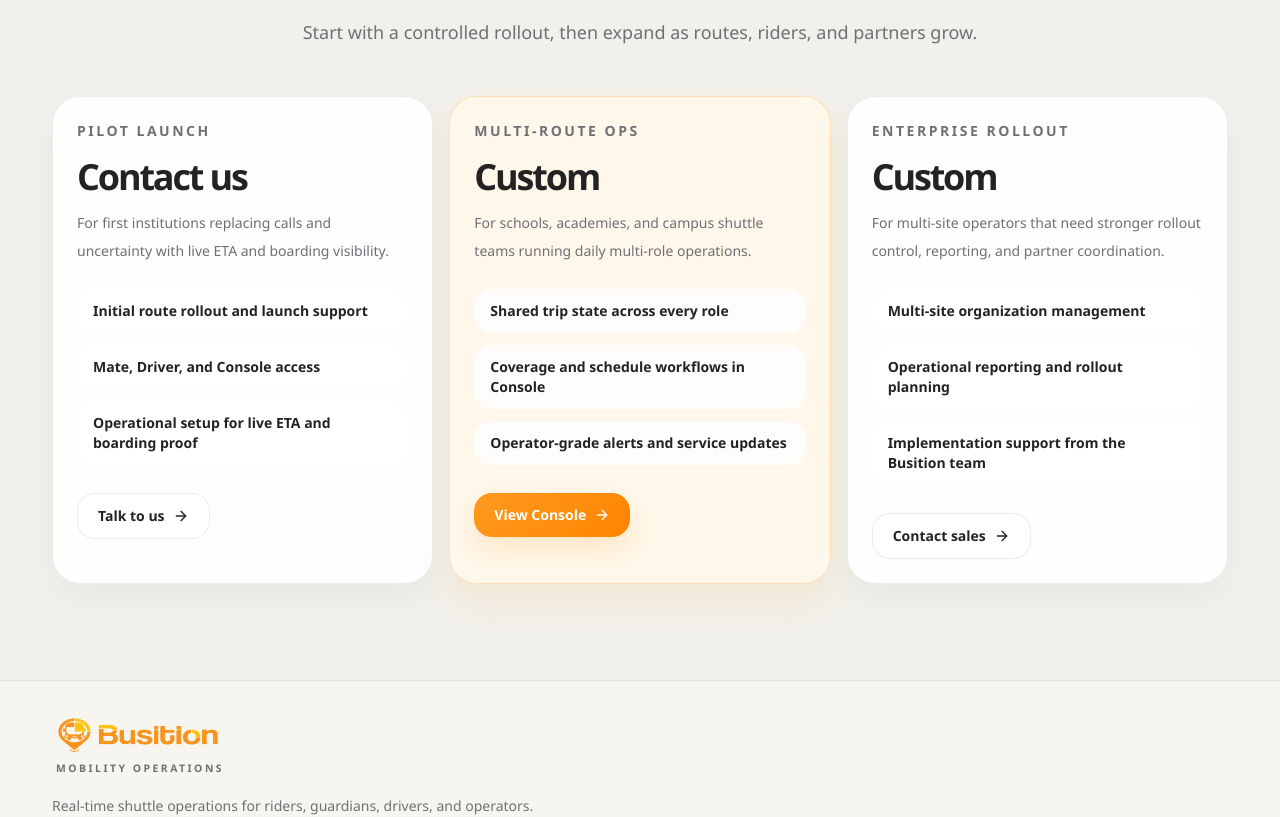
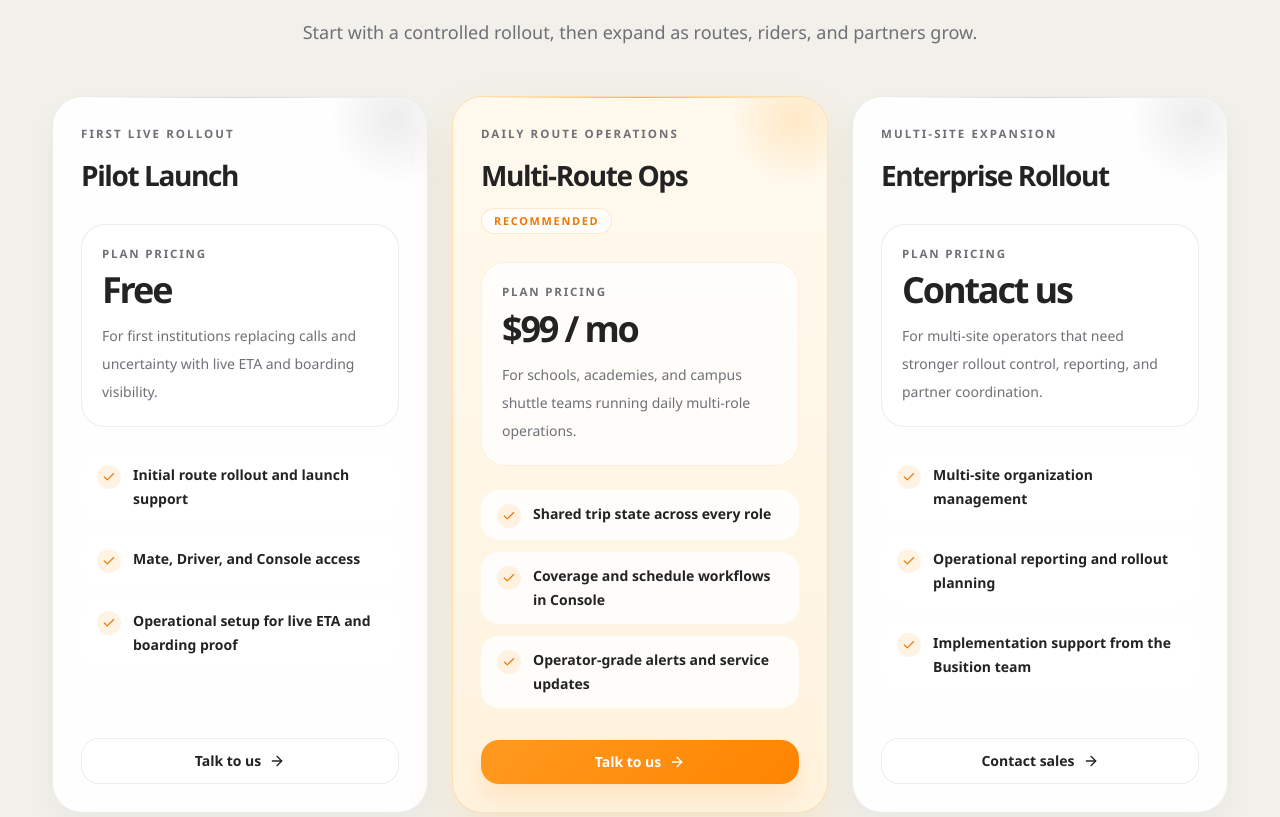
Before and after one commit to busition/busition-demo, a Next.js app: page / in a window 1280 px wide. Shown: the part 4247-5064 px from the top of the page. Built offline with nearby package versions, Linux system fonts and the light colour scheme.

Commit message:
Refine pricing section presentation

```diff
--- a/src/app/page.tsx
+++ b/src/app/page.tsx
@@ -4,6 +4,7 @@ import type { ComponentType } from "react";
 import {
   ArrowRight,
   BusFront,
+  Check,
   Clock3,
   MapPinned,
   ShieldCheck,
@@ -83,43 +84,57 @@ const roleCards = [
   },
 ];
 
-const pricingPlans = [
+type PricingPlan = {
+  name: string;
+  eyebrow: string;
+  price: string;
+  detail: string;
+  points: string[];
+  href: string;
+  ctaLabel: string;
+  featured?: boolean;
+  badge?: string;
+};
+
+const pricingPlans: PricingPlan[] = [
   {
     name: "Pilot Launch",
-    price: "Contact us",
+    eyebrow: "First live rollout",
+    price: "Free",
     detail: "For first institutions replacing calls and uncertainty with live ETA and boarding visibility.",
     points: [
       "Initial route rollout and launch support",
       "Mate, Driver, and Console access",
       "Operational setup for live ETA and boarding proof",
     ],
-    accent: false,
     href: "mailto:contact@wookingwoo.com?subject=Busition%20Pilot%20Launch",
     ctaLabel: "Talk to us",
   },
   {
     name: "Multi-Route Ops",
-    price: "Custom",
+    eyebrow: "Daily route operations",
+    price: "$99 / mo",
     detail: "For schools, academies, and campus shuttle teams running daily multi-role operations.",
     points: [
       "Shared trip state across every role",
       "Coverage and schedule workflows in Console",
       "Operator-grade alerts and service updates",
     ],
-    accent: true,
-    href: "/login?next=/console",
-    ctaLabel: "View Console",
+    featured: true,
+    badge: "Recommended",
+    href: "mailto:contact@wookingwoo.com?subject=Busition%20Multi-Route%20Ops",
+    ctaLabel: "Talk to us",
   },
   {
     name: "Enterprise Rollout",
-    price: "Custom",
+    eyebrow: "Multi-site expansion",
+    price: "Contact us",
     detail: "For multi-site operators that need stronger rollout control, reporting, and partner coordination.",
     points: [
       "Multi-site organization management",
       "Operational reporting and rollout planning",
       "Implementation support from the Busition team",
     ],
-    accent: false,
     href: "mailto:contact@wookingwoo.com?subject=Busition%20Enterprise%20Rollout",
     ctaLabel: "Contact sales",
   },
@@ -227,6 +242,108 @@ function RoleOverviewSection({
             className="orange-button inline-flex items-center gap-2 rounded-[18px] px-5 py-3 text-sm font-semibold transition-transform hover:-translate-y-0.5"
           >
             {actionLabel}
+            <ArrowRight className="h-4 w-4" />
+          </Link>
+        </div>
+      </div>
+    </article>
+  );
+}
+
+function PricingPlanCard({ plan }: { plan: PricingPlan }) {
+  return (
+    <article
+      className={cx(
+        "relative flex h-full flex-col overflow-hidden rounded-[30px] border p-6 transition-transform duration-200 hover:-translate-y-1 sm:p-7",
+        plan.featured
+          ? "border-[rgba(255,154,31,0.26)] bg-[linear-gradient(180deg,#fff9ee_0%,#fff3de_100%)] shadow-[0_24px_48px_rgba(255,154,31,0.14)]"
+          : "concept-card",
+      )}
+    >
+      <div
+        aria-hidden="true"
+        className={cx(
+          "pointer-events-none absolute inset-x-6 top-0 h-px",
+          plan.featured
+            ? "bg-[linear-gradient(90deg,rgba(255,154,31,0)_0%,rgba(255,154,31,0.76)_50%,rgba(255,154,31,0)_100%)]"
+            : "bg-[linear-gradient(90deg,rgba(35,35,35,0)_0%,rgba(35,35,35,0.18)_50%,rgba(35,35,35,0)_100%)]",
+        )}
+      />
+      <div
+        aria-hidden="true"
+        className={cx(
+          "pointer-events-none absolute right-[-32px] top-[-42px] h-32 w-32 rounded-full",
+          plan.featured
+            ? "bg-[radial-gradient(circle,rgba(255,190,92,0.28)_0%,rgba(255,190,92,0)_72%)]"
+            : "bg-[radial-gradient(circle,rgba(35,35,35,0.08)_0%,rgba(35,35,35,0)_72%)]",
+        )}
+      />
+
+      <div className="relative flex h-full flex-col">
+        <div>
+          <p className="text-[0.72rem] font-semibold uppercase tracking-[0.18em] text-[var(--foreground-soft)]">
+            {plan.eyebrow}
+          </p>
+          <div className="mt-3 flex flex-wrap items-center gap-3">
+            <h3 className="whitespace-nowrap text-[1.75rem] font-bold tracking-[-0.05em] text-[var(--foreground)]">
+              {plan.name}
+            </h3>
+
+            {plan.badge ? (
+              <span className="inline-flex rounded-full border border-[rgba(255,154,31,0.22)] bg-white/82 px-3 py-1 text-[0.68rem] font-semibold uppercase tracking-[0.16em] text-[var(--accent-deep)]">
+                {plan.badge}
+              </span>
+            ) : null}
+          </div>
+        </div>
+
+        <div
+          className={cx(
+            "mt-7 rounded-[24px] border px-5 py-5",
+            plan.featured
+              ? "border-[rgba(255,154,31,0.14)] bg-white/78"
+              : "border-[rgba(35,35,35,0.08)] bg-white/74",
+          )}
+        >
+          <p className="text-[0.72rem] font-semibold uppercase tracking-[0.16em] text-[var(--foreground-soft)]">
+            Plan pricing
+          </p>
+          <p className="mt-2 text-4xl font-bold tracking-[-0.06em] text-[var(--foreground)]">
+            {plan.price}
+          </p>
+          <p className="mt-3 text-sm leading-7 text-[var(--foreground-soft)]">
+            {plan.detail}
+          </p>
+        </div>
+
+        <ul className="mt-6 space-y-3">
+          {plan.points.map((point) => (
+            <li
+              key={point}
+              className={cx(
+                "flex items-start gap-3 rounded-[18px] px-4 py-3 text-sm font-semibold",
+                plan.featured ? "bg-white/84" : "bg-white/78",
+              )}
+            >
+              <span className="mt-0.5 flex h-6 w-6 shrink-0 items-center justify-center rounded-full bg-[var(--accent-soft)] text-[var(--accent-deep)]">
+                <Check className="h-3.5 w-3.5" />
+              </span>
+              <span className="leading-6 text-[var(--foreground)]">{point}</span>
+            </li>
+          ))}
+        </ul>
+
+        <div className="mt-auto pt-8">
+          <Link
+            href={plan.href}
+            className={cx(
+              "inline-flex w-full items-center justify-center gap-2 rounded-[18px] px-5 py-3 text-sm font-semibold transition-transform hover:-translate-y-0.5",
+              plan.featured
+                ? "orange-button"
+                : "outline-button text-[var(--foreground)]",
+            )}
+          >
+            {plan.ctaLabel}
             <ArrowRight className="h-4 w-4" />
           </Link>
         </div>
@@ -391,53 +508,9 @@ export default function Home() {
               </p>
             </div>
 
-            <div className="mt-12 grid gap-4 md:grid-cols-3">
+            <div className="mt-12 grid gap-5 md:grid-cols-3 lg:gap-6">
               {pricingPlans.map((plan) => (
-                <div
-                  key={plan.name}
-                  className={cx(
-                    "rounded-[28px] border p-6",
-                    plan.accent
-                      ? "border-[rgba(255,154,31,0.24)] bg-[#fff7ea] shadow-[0_18px_36px_rgba(255,154,31,0.1)]"
-                      : "concept-card",
-                  )}
-                >
-                  <p className="text-sm font-semibold uppercase tracking-[0.18em] text-[var(--foreground-soft)]">
-                    {plan.name}
-                  </p>
-                  <p className="mt-4 text-4xl font-bold tracking-[-0.06em] text-[var(--foreground)]">
-                    {plan.price}
-                  </p>
-                  <p className="mt-3 text-sm leading-7 text-[var(--foreground-soft)]">
-                    {plan.detail}
-                  </p>
-
-                  <div className="mt-6 space-y-3">
-                    {plan.points.map((point) => (
-                      <div
-                        key={point}
-                        className="rounded-[18px] bg-white/80 px-4 py-3 text-sm font-semibold text-[var(--foreground)]"
-                      >
-                        {point}
-                      </div>
-                    ))}
-                  </div>
-
-                  <div className="mt-7">
-                    <Link
-                      href={plan.href}
-                      className={cx(
-                        "inline-flex items-center gap-2 rounded-[18px] px-5 py-3 text-sm font-semibold",
-                        plan.accent
-                          ? "orange-button"
-                          : "outline-button text-[var(--foreground)]",
-                      )}
-                    >
-                      {plan.ctaLabel}
-                      <ArrowRight className="h-4 w-4" />
-                    </Link>
-                  </div>
-                </div>
+                <PricingPlanCard key={plan.name} plan={plan} />
               ))}
             </div>
           </div>
```
